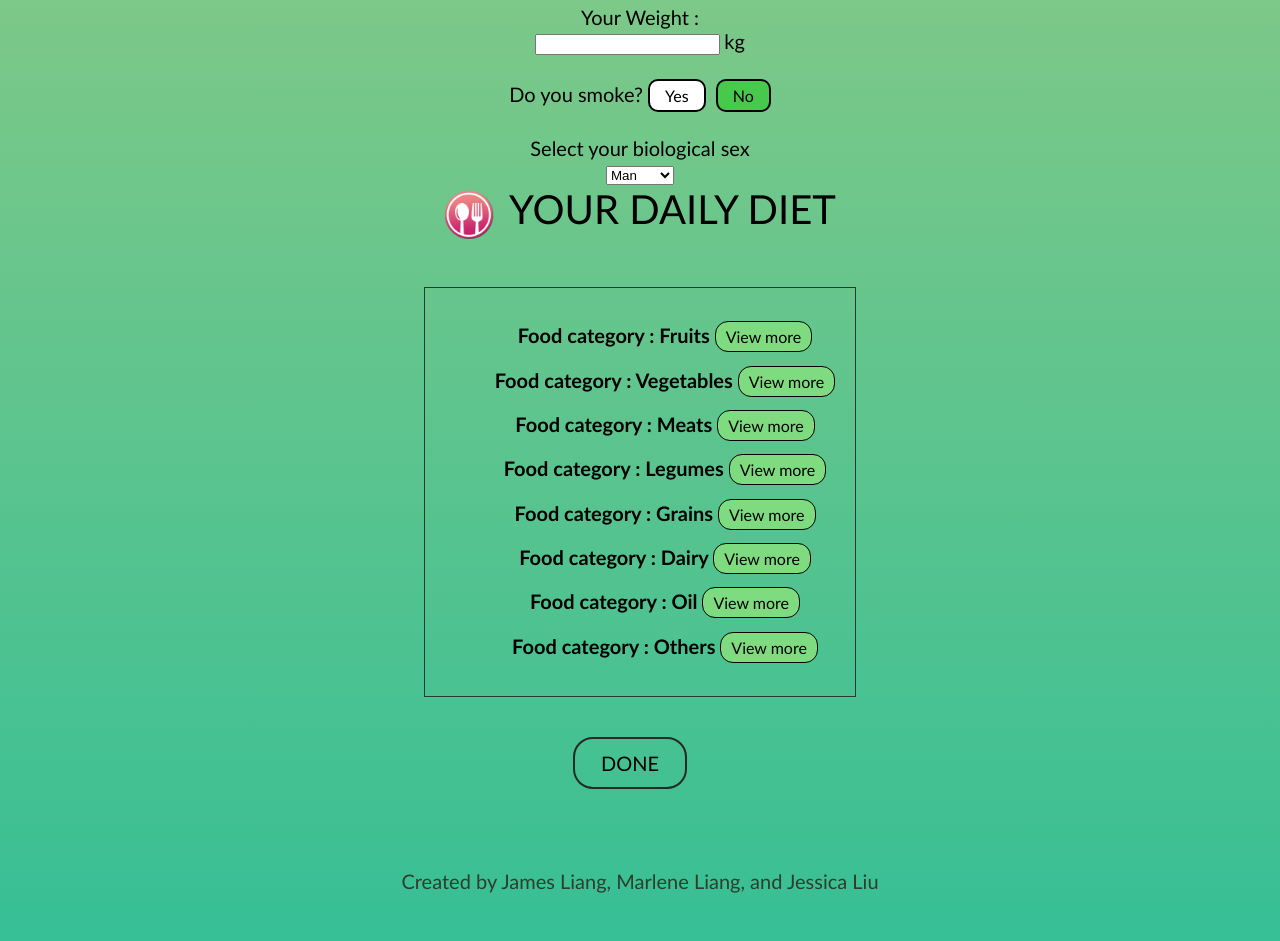
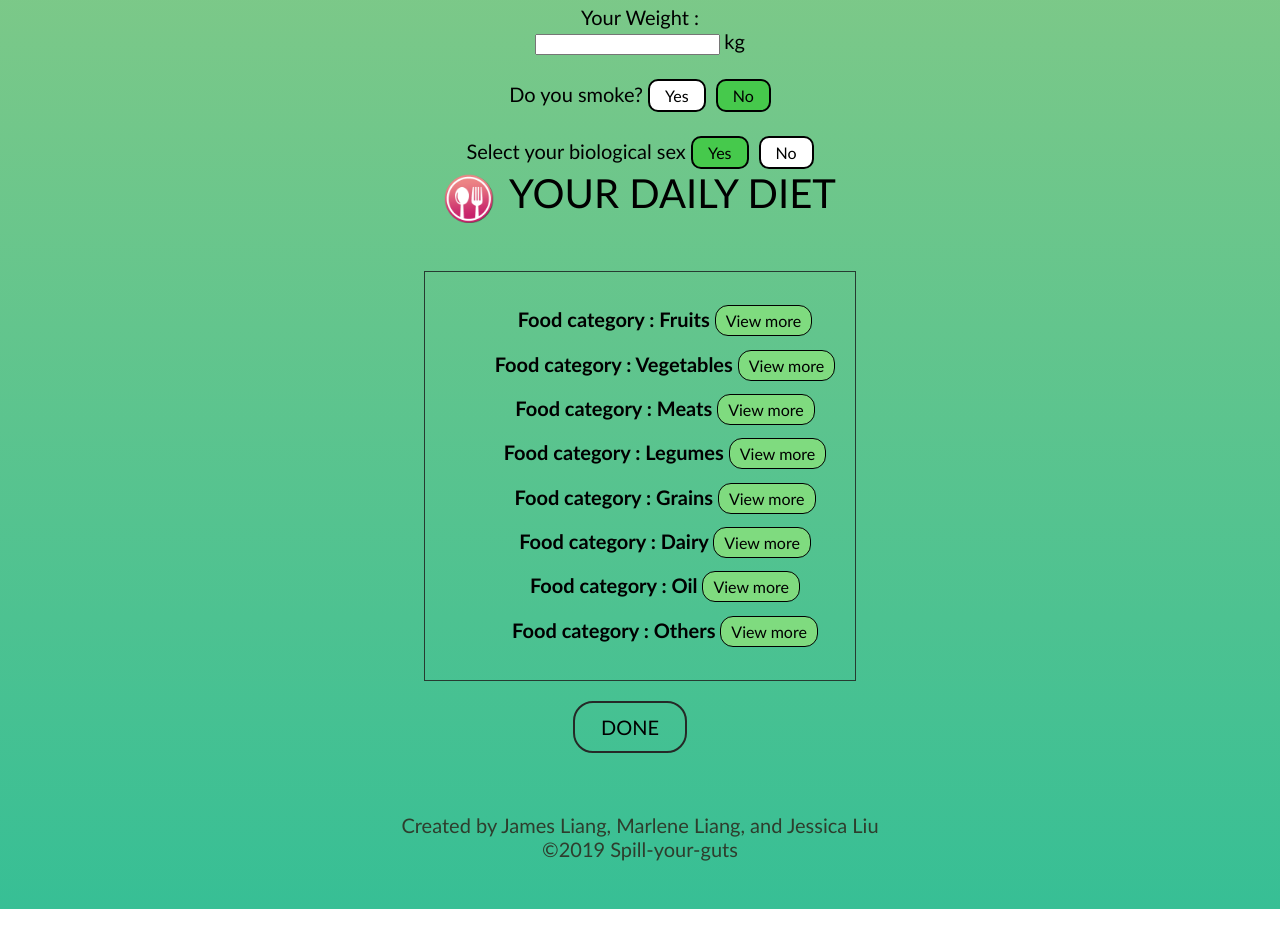
Before and after one commit to pooky1955/Spill-Your-Guts, a React (Create React App) app: page / in a window 1280 px wide. Shown: the part 740-1681 px from the top of the page. After the commit the page ends 1649 px from the top, so only its background shows below. Built offline with nearby package versions, Linux system fonts and the light colour scheme.

Commit message:
improved modal ui and toggle

```diff
--- a/src/App.js
+++ b/src/App.js
@@ -84,7 +84,7 @@ class App extends Component {
             errorMessages.push("Don't eat negative portions")
         }
         if (ingredients.length === 0) {
-            errorMessages.push("Make sure to check some food")
+            errorMessages.push(`Make sure to fill "Your daily diet"`)
         }
         if (!this.state.weight || this.state.weight <= 0) {
             errorMessages.push("Enter your weight correctly")
@@ -122,24 +122,30 @@ class App extends Component {
         newState.weight = Number(value)
         this.setState(newState)
     }
-    handleSex = (e) => {
+    // handleSex = (e) => {
 
-        let value = e.target.value
-        let newState = this.state
-        newState.isMale = value === 'man'
-        this.setState(newState)
+    //     let value = e.target.id ===
+    //     let newState = this.state
+    //     newState.isMale = value === 'man'
+    //     this.setState(newState)
 
-    }
-    handleSmokingClick = (e) => {
-        let isYes = e.target.id === 'yes' ? true : false
+    // }
+    handleToggle = (e) => {
+        let isYes = e.target.id === 'yes'
+        let toggleName = e.target.dataset.name
         let state = this.state
-        state.smoke = isYes
+        state[toggleName] = isYes
         this.setState(state)
     }
+    // handleSmokingClick = (e) => {
+    //     let isYes = e.target.id === 'yes' ? true : false
+    //     let state = this.state
+    //     state.smoke = isYes
+    //     this.setState(state)
+    // }
     render() {
         if (this.state.submitted) {
             window.scroll(0, 0)
-            debugger
             const sections = getAllSections(this.state.submittedIngredients, this.state.isMale, this.state.weight)
             const style = {
                 "textAlign": 'center'
@@ -163,7 +169,7 @@ class App extends Component {
             details = details.map((trait) => {
 
                 return (
-                    <div className="BacteriasPopUp"> Learn more about {bacteriasForTraits[trait].map((el) => { return <PopUp src={el} label={el} /> })}</div>
+                    <div className="BacteriasPopUp"> Learn more about {bacteriasForTraits[trait].map((el,idx) => { return <PopUp key = {idx} src={el} label={el} /> })}</div>
                 )
             })
 
@@ -200,55 +206,43 @@ class App extends Component {
             )
         } else {
             let quizsComponents = this.state.quizs.map((element, index) => {
-                if (element == undefined){
-                    debugger
-                }
+
                 return <Quiz
                     answers={element}
                     key={index}
                     handleClicks={this.handleClicks}
                     identifier={index} />
             })
-            debugger
-            console.log(this.state.quizs)
             const myStyle = {
                 "marginRight": 4
             }
 
             return (
                 <div className="App">
-
-
                     <div>
 
                         <img src={titleImage} width='90%' alt="title" /> <br></br>
-
-                        {/* <p></p> <div className="click"> <a href="" className= "links">The Gut Microbiome</a> <a href= "" className = "links" >Meet your Bacteria</a><a href=""className = "links" >Take the Quiz</a><a href=""className = "links" >About Us</a> <p></p></div><br></br> */}
-                        <br></br><div className="Intro">
-                            <div id='instructions'> <img src={instructionsLogo} alt="a logo" className='Logo'></img>INSTRUCTIONS</div><br /><br></br>
-
-
-                            Please input the foods that you eat in a typical day. Do you have the guts to do it? <br></br><br></br>< label htmlFor="weight">
-                                <div id='instructions'> <img src={generalInformationLogo} alt='' className='Logo'></img>GENERAL INFORMATION </div> <br></br>
-                                <br />Your Weight : </ label> <br></br>                         <input
-                                    type='number'
-                                    id='weight'
-                                    min='0'
-                                    style={myStyle}
-                                    onChange={this.handleWeight}></input>
+                        <br></br>
+                        <div className="Intro">
+                            <div id='instructions'>
+                                <img src={instructionsLogo} alt="a logo" className='Logo' />INSTRUCTIONS
+                            </div><br /><br />
+                            Please input the foods that you eat in a typical day. Do you have the guts to do it? <br /><br />
+                            < label htmlFor="weight">
+                                <div id='instructions'>
+                                    <img src={generalInformationLogo} alt='' className='Logo' />GENERAL INFORMATION
+                                </div>
+                                <br /><br />
+                                Your Weight :
+                            </label> <br />
+                            <input type='number' id='weight' min='0' style={myStyle} onChange={this.handleWeight}></input>
                             <label htmlFor="weight">kg</label>
                             <br /><br></br>
-                            <Toggle onYes={this.state.smoke} handleClick={this.handleSmokingClick} label='Do you smoke?    ' /><br></br>
-
-                            <span>Select your biological sex</span>
-                            <br />
-                            <select onChange={this.handleSex}>
-                                <option value="man"> Man</option>
-                                <option value="woman"> Woman</option>
-                            </select>
-
+                            <Toggle onYes={this.state.smoke} dataLabel="smoke" handleClick={this.handleToggle} label='Do you smoke?    ' /><br></br>
+                            <Toggle onYes={this.state.isMale} dataLabel="isMale" handleClick={this.handleToggle} label="Select your biological sex    " />
                         </div>
                     </div>
+
                     <div id='instructions'> <img src={dailyDietLogo} className='Logo' alt=''></img>YOUR DAILY DIET</div> <br /><br />
                     <div className="Wrapper">
                         <div className="Quizs">
@@ -257,7 +251,10 @@ class App extends Component {
                         </div>
 
                     </div>
-                    <p> <button className="Submit" onClick={this.handleSubmit}>DONE</button> {this.state.idiotUser && <InvalidComponent errorMessages={this.state.errorMessages} />}</p>
+                    <span>
+                        <button className="Submit" type="submit" onClick={this.handleSubmit}>DONE</button> {this.state.idiotUser && <InvalidComponent errorMessages={this.state.errorMessages} />}
+                    </span>
+
                     <Footer />
 
                 </div>
--- a/src/components/Footer.js
+++ b/src/components/Footer.js
@@ -3,7 +3,7 @@ const Footer = ()=>{
 
     return (
     <footer>
-        Created by James Liang, Marlene Liang, and Jessica Liu
+         Created by James Liang, Marlene Liang, and Jessica Liu<br/>©2019 Spill-your-guts
     </footer>)
 }
 export default Footer
--- a/src/components/PopUp.css
+++ b/src/components/PopUp.css
@@ -1,42 +1,60 @@
 .imgStyle {
-    width :90%;
+    width: 100%;
     opacity: 1;
 }
 
 .Opener {
-
-    border : 0px solid black;
+    border: 0px solid black;
     text-decoration: underline;
     display: inline-block;
     font-size: 20px;
-    font-family: 'Calibri Light','Courier New', Courier, monospace;
-    color : rgb(14, 68, 17);
-    background : transparent;
+    font-family: 'Calibri Light', 'Courier New', Courier, monospace;
+    color: rgb(14, 68, 17);
+    background: transparent;
 }
-  .Opener:hover{
-    cursor : help;
+
+.Opener:hover {
+    cursor: help;
 }
+
 .modal {
-   text-align : center;
-    position: fixed; /* Stay in place */
-    z-index: 2; /* Sit on top */
-    padding-top: 10px; /* Location of the box */
+    text-align: center;
+    display: flex;
+    justify-content: center;
+    position: fixed;
+    /* Stay in place */
+    z-index: 2;
+    /* Sit on top */
+    padding-top: 10px;
+    /* Location of the box */
     left: 0;
     top: 0;
-    width: 100%; /* Full width */
-    height: 100%; /* Full height */
-    bottom : 300px;
-    overflow: auto; /* Enable scroll if needed */
-    background-color: rgb(255,0,0); /* Fallback color */
-    background-color: rgba(0,0,0,0.4); /* Black w/ opacity */
+    width: 100%;
+    /* Full width */
+    height: 100%;
+    /* Full height */
+    bottom: 300px;
+    overflow: auto;
+    /* Enable scroll if needed */
+    background-color: rgb(255, 0, 0);
+    /* Fallback color */
+    background-color: rgba(0, 0, 0, 0.4);
+    /* Black w/ opacity */
 }
+
 .close {
     color: #aaaaaa;
-    float: right;
+    z-index: 100;
+    font-size: 300%;
     font-weight: bold;
-    cursor : pointer;
+    position: absolute;
+    left: 91%;
+    margin-right: 5%;
+    cursor: pointer;
 }
-  .close:hover,.close:focus {
+
+.close:hover,
+.close:focus {
     color: #000;
     text-decoration: none;
     cursor: pointer;
--- a/src/components/PopUp.js
+++ b/src/components/PopUp.js
@@ -37,7 +37,7 @@ const Opener = (props) => {
 const Modal = (props) => {
     const { handleClicks, src } = props
     return (
-        <div className="modal"> <span onClick={handleClicks} class="close">&times; </span><img alt=' bacteria' className="imgStyle" src={imgSrcs[src]} /></div>
+        <div className="modal"> <div style = {{width: "90%"}}><span onClick={handleClicks} className="close">&times; </span><img alt=' bacteria' className="imgStyle" src={imgSrcs[src]} /></div></div>
     )
 }
 class PopUp extends React.Component {
--- a/src/components/Quiz.js
+++ b/src/components/Quiz.js
@@ -40,7 +40,6 @@ class Quiz extends React.Component {
     render() {
         const { collapsed } = this.state
         let message = collapsed ? 'more' : 'less'
-        debugger
         const family = this.props.answers[0].family
         return (
             <div>
--- a/src/components/toggle.js
+++ b/src/components/toggle.js
@@ -15,11 +15,11 @@ class Toggle extends React.Component {
             noClassName = 'selected'
             yesClassName = 'normal'
         }
-
+        const {yesLabel,noLabel,dataLabel} = this.props
         return (<div>
             {this.props.label}
-            <button className = {yesClassName} id= "yes" onClick = {this.props.handleClick}>Yes</button>
-            <button className={noClassName} id = "no" onClick = {this.props.handleClick}>No </button>
+            <button data-name = {dataLabel} className = {yesClassName} id= "yes" onClick = {this.props.handleClick}>{yesLabel || "Yes"}</button>
+            <button data-name = {dataLabel} className={noClassName} id = "no" onClick = {this.props.handleClick}>{noLabel || "No"} </button>
         </div>
             )
     }
--- a/src/helpers/index.js
+++ b/src/helpers/index.js
@@ -108,7 +108,6 @@ function getFatType(submittedIngredients) {
     let saturated = 0
     let monosaturated = 0
     for (const ingredient of submittedIngredients) {
-        debugger
         if (ingredient.nutrition.highSaturatedFat !== undefined) {
             saturated += ingredient.quantity
         }
@@ -166,13 +165,9 @@ function getProteinRelatedBacterias(nutrientsLevelBateriasDictionnary,proteinLev
     return nutrientsLevelBateriasDictionnary['protein'][proteinLevel][proteinType]
 }
 export function getAllSections(submittedIngredients, isMale, weight) {
-    debugger
     const nutrimentTotals = getAllNutrimentTotals(submittedIngredients)
     const nutrimentLevels = getAllLevels(nutrimentTotals, isMale, weight)
     const [fatImgSrc, fatType] = getFatType(submittedIngredients)
-    if (fatImgSrc === undefined && fatType === undefined){
-
-    }
     const fatBacterias = getFatRelatedBacterias(nutrientsLevelBateriasDictionnary,fatType,nutrimentLevels.fat)
     const fatImg = fatType !== "none" ? <img alt = "Fat type" src={fatImgSrc} className="ResultImage" /> : undefined
     const fatSection = generateSection('fat', nutrimentTotals.fat, nutrimentLevels.fat, 'FAT', fatImg, fatBacterias)
```
Lines whose indentation alone changed are shown as unchanged.
